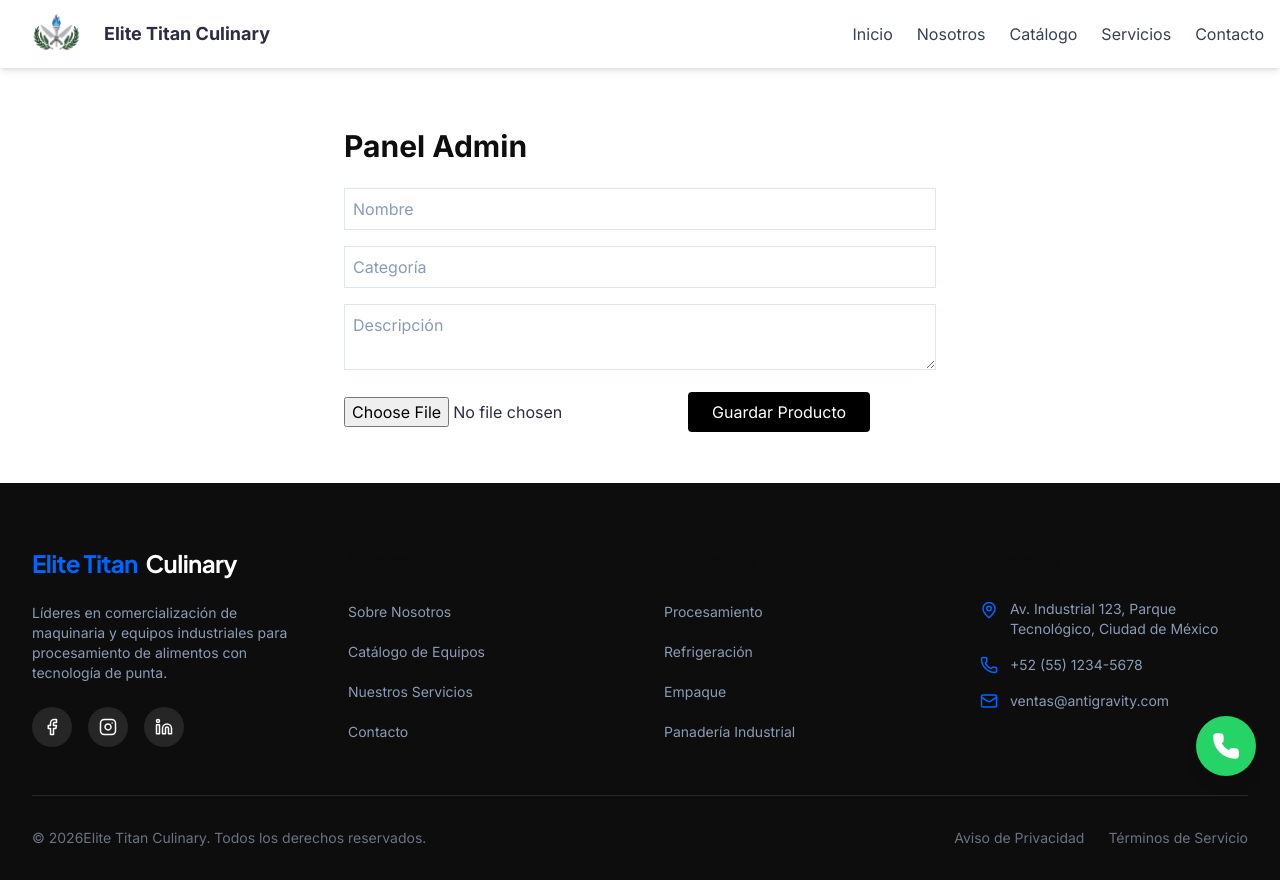
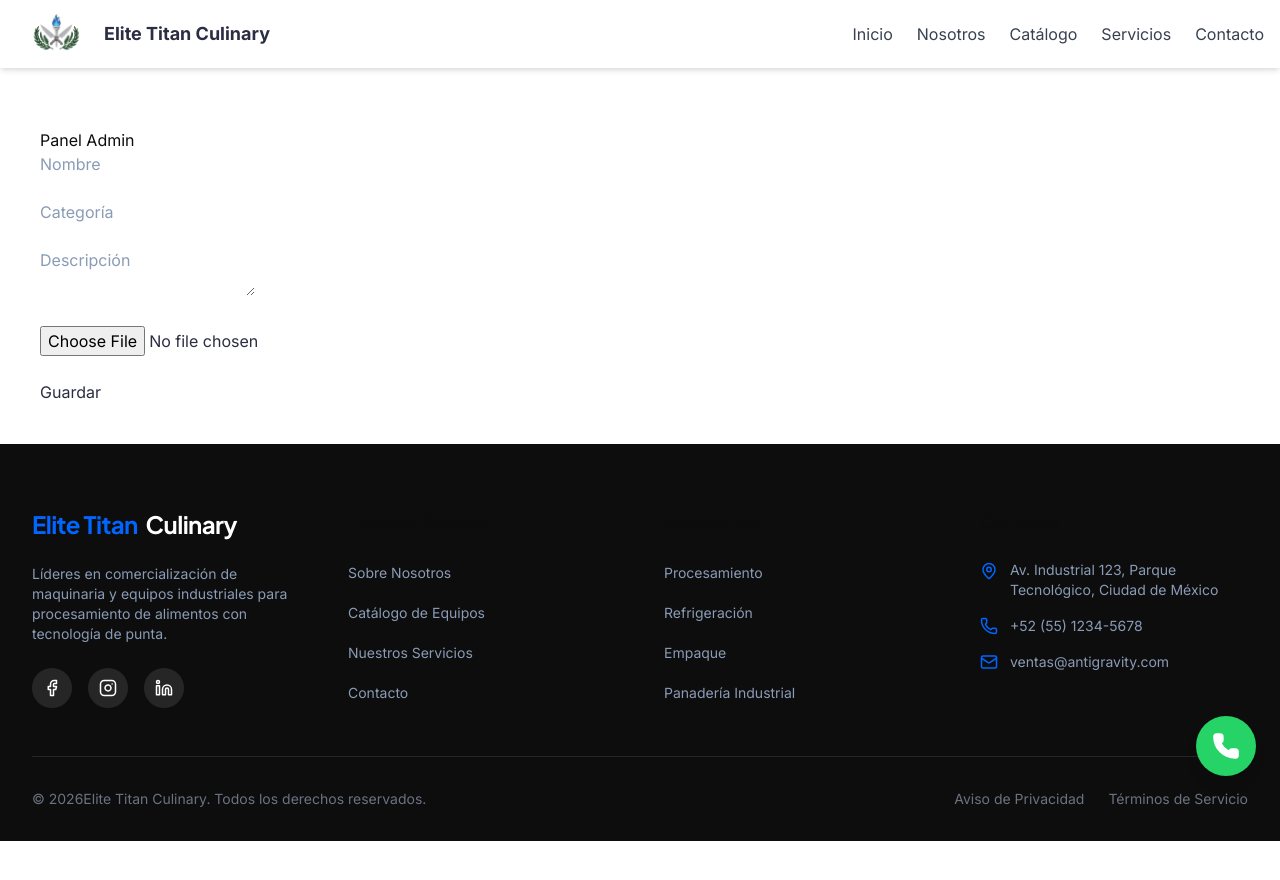
Before and after one commit to Victor002823/antygravity, a Next.js app: page /admin in a window 1280 px wide. After the commit the page ends 841 px from the top, so only its background shows below. Built offline with nearby package versions, Linux system fonts and the light colour scheme.

Commit message:
fix admin panel build

```diff
--- a/app/admin/page.tsx
+++ b/app/admin/page.tsx
@@ -1,6 +1,6 @@
 'use client';
 
-import { useState } from 'react';
+import { useState, ChangeEvent } from 'react';
 
 export default function Admin() {
   const [form, setForm] = useState({
@@ -12,9 +12,12 @@ export default function Admin() {
 
   const [loading, setLoading] = useState(false);
 
-  const handleChange = (e: any) => {
+  const handleChange = (
+    e: ChangeEvent<HTMLInputElement | HTMLTextAreaElement>
+  ) => {
     if (e.target.name === 'image') {
-      setForm({ ...form, image: e.target.files[0] });
+      const fileInput = e.target as HTMLInputElement;
+      setForm({ ...form, image: fileInput.files?.[0] || null });
     } else {
       setForm({ ...form, [e.target.name]: e.target.value });
     }
@@ -26,7 +29,6 @@ export default function Admin() {
     setLoading(true);
 
     try {
-      // 1️⃣ Subir imagen a R2
       const fd = new FormData();
       fd.append('file', form.image);
 
@@ -37,12 +39,11 @@ export default function Admin() {
 
       const uploadData = await uploadRes.json();
 
-      if (!uploadData.success) {
-        throw new Error('Error subiendo imagen');
-      }
+      if (!uploadData.success) throw new Error('Upload failed');
 
-      // 2️⃣ Guardar producto en MySQL
-      const saveRes = await fetch('https://api.mudanzasellince.com/create-product.php', {
+      const saveRes = await fetch(
+        'https://api.mudanzasellince.com/create-product.php',
+        {
           method: 'POST',
           headers: { 'Content-Type': 'application/json' },
           body: JSON.stringify({
@@ -51,66 +52,41 @@ export default function Admin() {
             description: form.description,
             image_url: uploadData.url,
           }),
-      });
+        }
+      );
 
       const saveData = await saveRes.json();
 
-      if (saveData.success) {
+      if (!saveData.success) throw new Error('DB error');
+
       alert('Producto guardado 🚀');
-        setForm({ name: '', category: '', description: '', image: null });
-      } else {
-        throw new Error(saveData.error);
-      }
 
     } catch (err) {
       console.error(err);
-      alert('Error en el proceso');
+      alert('Error');
     }
 
     setLoading(false);
   };
 
   return (
-    <div className="max-w-2xl mx-auto p-10">
-      <h1 className="text-3xl font-bold mb-6">Panel Admin</h1>
+    <div style={{ padding: 40 }}>
+      <h1>Panel Admin</h1>
 
-      <input
-        name="name"
-        placeholder="Nombre"
-        className="border p-2 w-full mb-4"
-        value={form.name}
-        onChange={handleChange}
-      />
+      <input name="name" placeholder="Nombre" onChange={handleChange} />
+      <br /><br />
 
-      <input
-        name="category"
-        placeholder="Categoría"
-        className="border p-2 w-full mb-4"
-        value={form.category}
-        onChange={handleChange}
-      />
+      <input name="category" placeholder="Categoría" onChange={handleChange} />
+      <br /><br />
 
-      <textarea
-        name="description"
-        placeholder="Descripción"
-        className="border p-2 w-full mb-4"
-        value={form.description}
-        onChange={handleChange}
-      />
+      <textarea name="description" placeholder="Descripción" onChange={handleChange}></textarea>
+      <br /><br />
 
-      <input
-        type="file"
-        name="image"
-        className="mb-4"
-        onChange={handleChange}
-      />
+      <input type="file" name="image" onChange={handleChange} />
+      <br /><br />
 
-      <button
-        onClick={handleSubmit}
-        disabled={loading}
-        className="bg-black text-white px-6 py-2 rounded"
-      >
-        {loading ? 'Guardando...' : 'Guardar Producto'}
+      <button onClick={handleSubmit} disabled={loading}>
+        {loading ? 'Guardando...' : 'Guardar'}
       </button>
     </div>
   );
```
Lines whose indentation alone changed are shown as unchanged.
